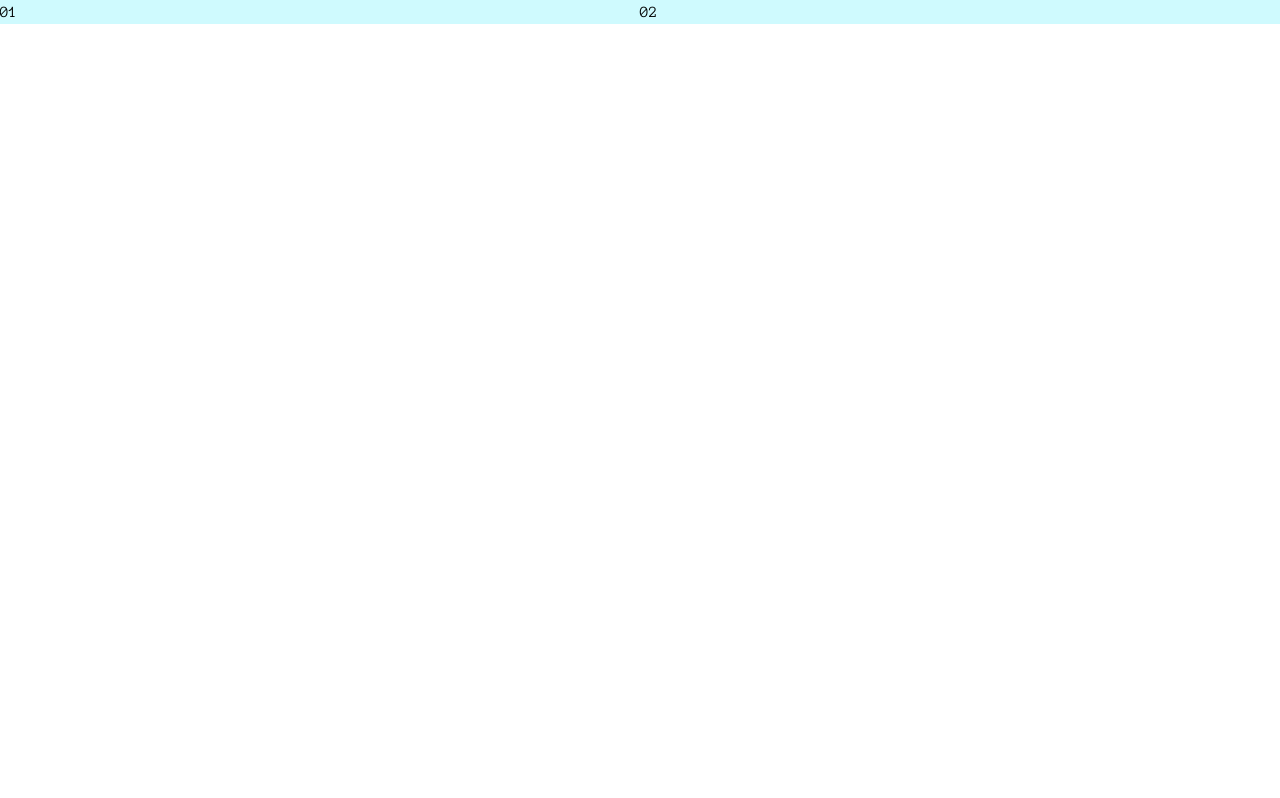
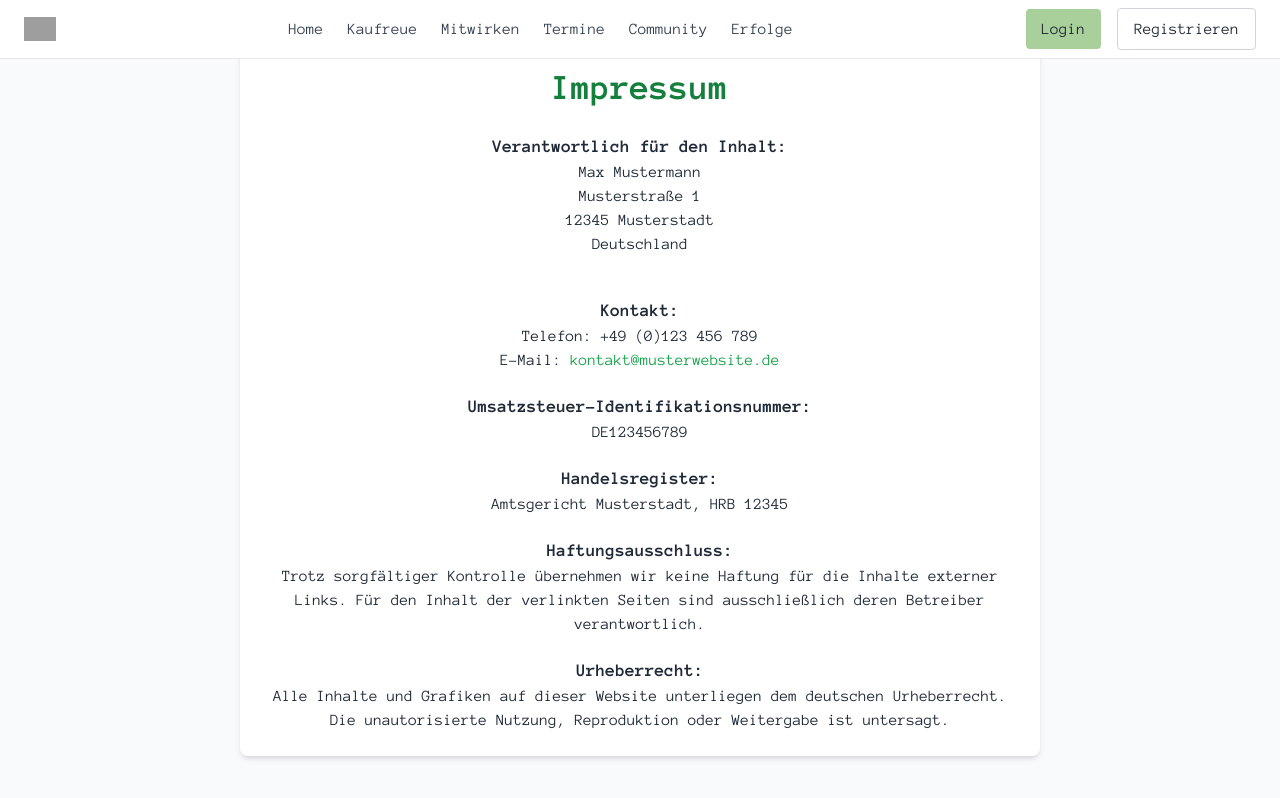
Before and after one commit to Veweevil/DMWT_Gruppe_3_Consumerlessm, a Next.js app: page /Impressum in a window 1280 px wide. Built offline with nearby package versions, Linux system fonts and the light colour scheme; grey boxes are pictures that could not be loaded.

Commit message:
Footer bei Comments und FAQ hinzugefügt

```diff
--- a/src/app/FaQ/page.js
+++ b/src/app/FaQ/page.js
@@ -1,5 +1,6 @@
 // src/app/Support/page.js
 'use client';
+import Footer from "../components/Footer";
 
 import { useState } from "react";
 import Header from "../components/Header";
@@ -107,10 +108,12 @@ export default function Supportpage() {
                             {activeIndex === index && (
                                 <p className="mt-3 text-gray-700">{item.answer}</p>
                             )}
+
                         </div>
                     ))}
                 </section>
             </main>
+            <Footer />
         </div>
     );
 }
--- a/src/app/Impressum/page.js
+++ b/src/app/Impressum/page.js
@@ -1,8 +1,55 @@
+'use client';
+import Header from "../components/Header";
 export default function Impressum() {
-    return (
-        <div className="flex flex-row bg-cyan-100 w-160 h-160">
-            <div className="basis-1/2">01</div>
-            <div className="basis-1/2">02</div>
+  return (
+
+    <div className="min-h-screen bg-gray-50 flex flex-col text-center items-center justify-center px-4">
+        <Header />
+      <div className="w-[800px] bg-white shadow-md rounded-lg p-6">
+        <h1 className="text-4xl font-bold text-green-700 mb-6 text-center">
+          Impressum
+        </h1>
+        <div className="text-gray-800 space-y-4">
+          <div>
+            <h2 className="font-semibold text-lg">Verantwortlich für den Inhalt:</h2>
+            <p className="mb-10">
+              Max Mustermann<br />
+              Musterstraße 1<br />
+              12345 Musterstadt<br />
+              Deutschland
+            </p>
+          </div>
+          <div>
+            <h2 className="font-semibold text-lg">Kontakt:</h2>
+            <p className="mb-5">
+              Telefon: +49 (0)123 456 789<br />
+              E-Mail: <a href="mailto:kontakt@musterwebsite.de" className="text-green-600 hover:underline">kontakt@musterwebsite.de</a>
+            </p>
+          </div>
+          <div>
+            <h2 className="font-semibold text-lg">Umsatzsteuer-Identifikationsnummer:</h2>
+            <p className="mb-5">DE123456789</p>
+          </div>
+          <div>
+            <h2 className="font-semibold text-lg">Handelsregister:</h2>
+            <p className="mb-5">Amtsgericht Musterstadt, HRB 12345</p>
+          </div>
+          <div>
+            <h2 className="font-semibold text-lg">Haftungsausschluss:</h2>
+            <p className="mb-5">
+              Trotz sorgfältiger Kontrolle übernehmen wir keine Haftung für die Inhalte externer Links. Für den Inhalt
+              der verlinkten Seiten sind ausschließlich deren Betreiber verantwortlich.
+            </p>
+          </div>
+          <div>
+            <h2 className="font-semibold text-lg">Urheberrecht:</h2>
+            <p>
+              Alle Inhalte und Grafiken auf dieser Website unterliegen dem deutschen Urheberrecht. Die unautorisierte
+              Nutzung, Reproduktion oder Weitergabe ist untersagt.
+            </p>
+          </div>
         </div>
-    );
+      </div>
+    </div>
+  );
 }
--- a/src/app/comments/page.js
+++ b/src/app/comments/page.js
@@ -2,6 +2,7 @@
 import React, { useState, useEffect } from 'react';
 import axios from 'axios';
 import Header from '../components/Header';
+import Footer from '../components/Footer';
 
 function CommentForm() {
     const [name, setName] = useState(''); //Name des Nutzers
@@ -134,6 +135,7 @@ function CommentForm() {
                     )}
                 </div>
             </div>
+            <Footer />
         </div>
     );
 }
--- a/src/app/components/Footer.js
+++ b/src/app/components/Footer.js
@@ -7,10 +7,12 @@ export default function Footer() {
     return (
         <div className="navbar flex items-center justify-center bg-white px-6 py-4 border-b border-gray-200 scroll-smooth">
             <ul className="menu flex space-x-6">
-                <li className="text-gray-700 hover:text-black">Impressum</li>
+                <li className="text-gray-700 hover:text-black">
+                    <Link href="/Impressum">Impressum</Link>
+                </li>
                 <li className="text-gray-700 hover:text-black">
                     <Link href="/FaQ">FAQ</Link>
-                    </li>
+                </li>
                 <li className="text-gray-700 hover:text-black">About us</li>
 
             </ul>
```
